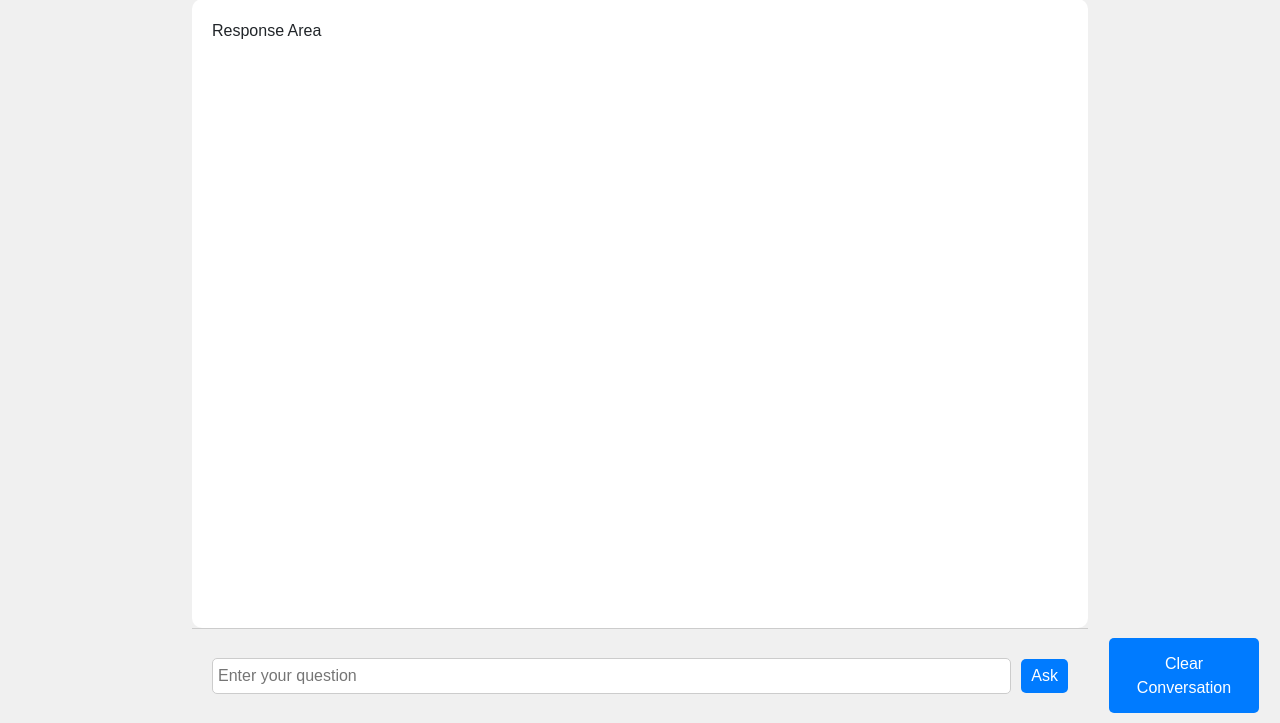
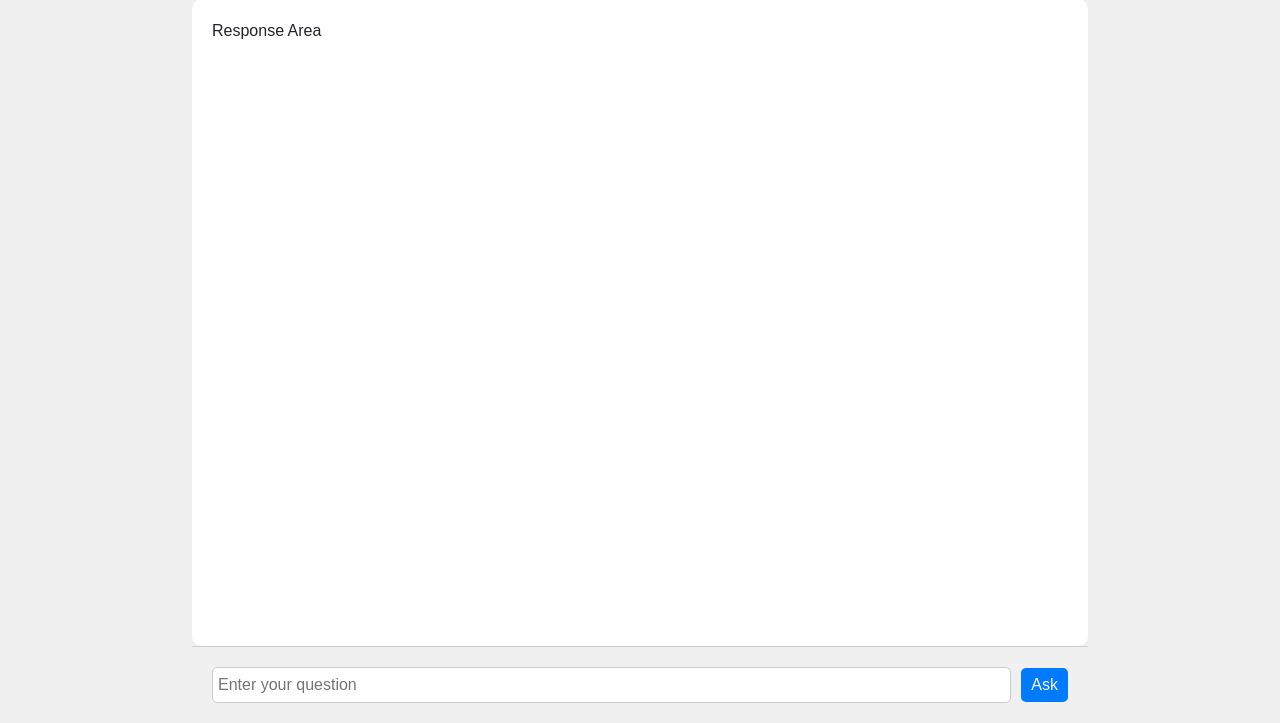
Before and after one commit to orneryhippo/chatframes, a Flask app: page /chatzone in a window 1280 px wide. Shown: the part 77-800 px from the top of the page. Run offline with Flask 3, Linux system fonts and the light colour scheme; some libraries are stand-ins or nearby versions.

Commit message:
Strip down the UI

```diff
--- a/templates/chatzones.html
+++ b/templates/chatzones.html
@@ -41,9 +41,5 @@
       />
       <button id="ask-button">Ask</button>
     </div>
-
-    <div id="clear-button-container">
-      <button id="clear-button">Clear Conversation</button>
-    </div>
   </body>
 </html>
```
